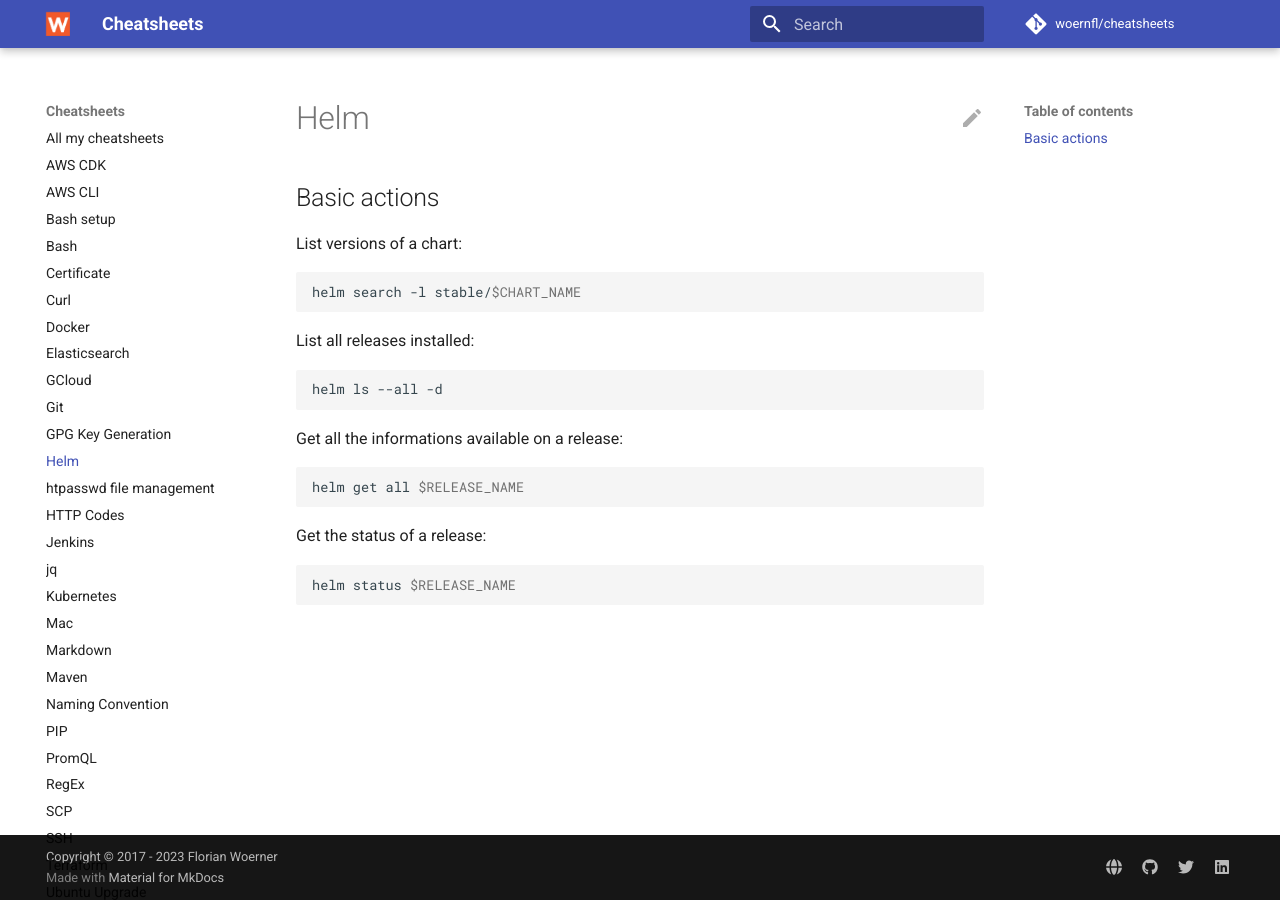
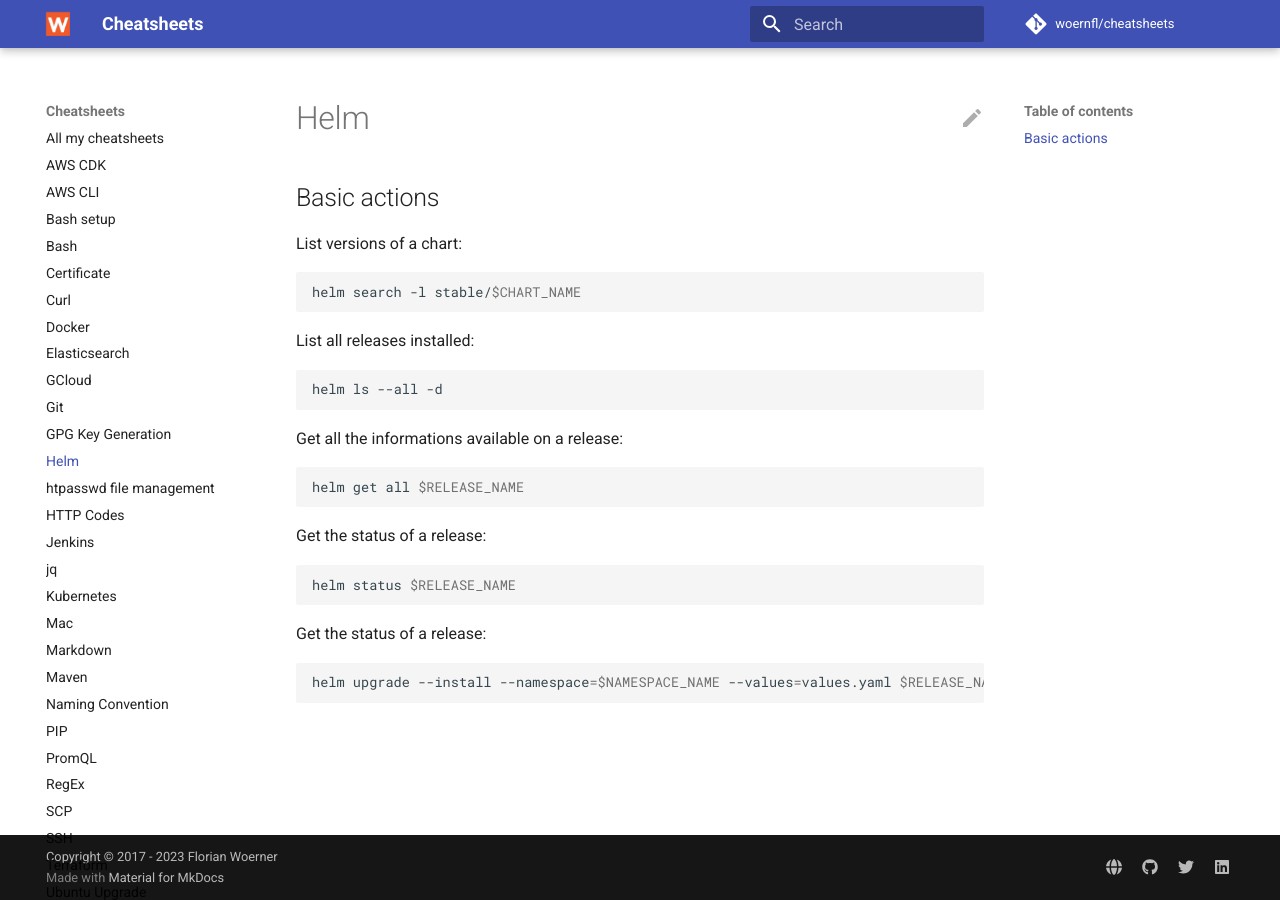
Before and after one commit to woernfl/cheatsheets, an MkDocs documentation site: the page built from docs/helm.md, in a window 1280 px wide. Built offline with MkDocs 1.6.1 and Material for MkDocs 9.7.7, drawn with Linux system fonts in a browser that asks for light colours; comment, search, counter and statistics services are not loaded.

Commit message:
Update helm.md

````diff
--- a/docs/helm.md
+++ b/docs/helm.md
@@ -25,3 +25,9 @@
 ```bash
 helm status $RELEASE_NAME
 ```
+
+Get the status of a release:
+
+```bash
+helm upgrade --install --namespace=$NAMESPACE_NAME --values=values.yaml $RELEASE_NAME $CHART_NAME
+```
````
